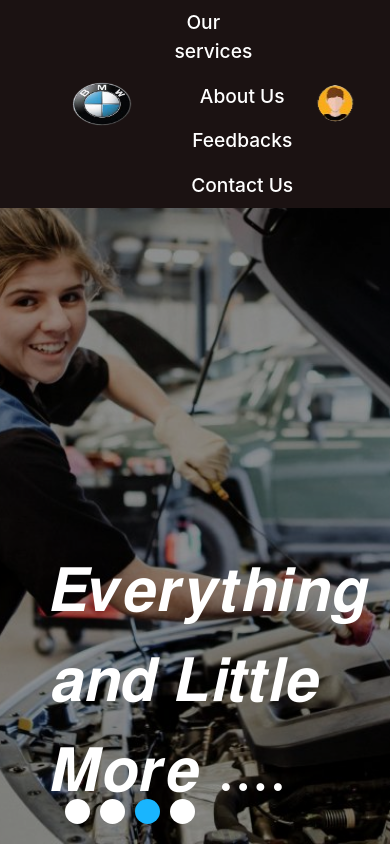
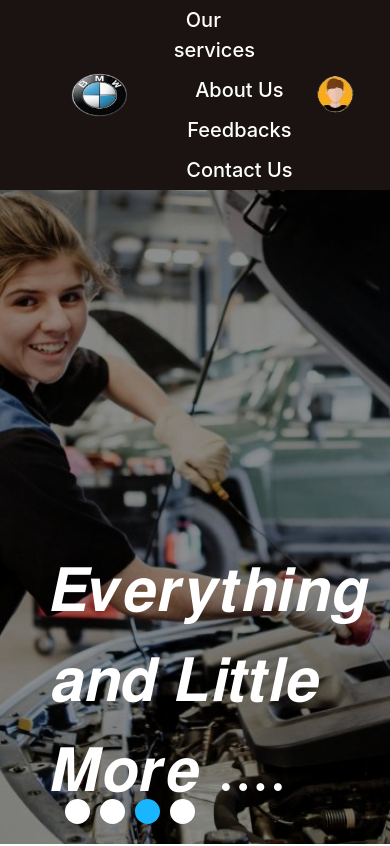
Before and after one commit to YaseeRathnayaka/De-Manager, a React (Vite) app in the folder client/: page / in a window 390 px wide. Shown: the top 846 px of the page. Built offline with nearby package versions, Linux system fonts and the light colour scheme; grey boxes are pictures that could not be loaded.

Commit message:
style changes

```diff
--- a/client/src/Componets/Header.css
+++ b/client/src/Componets/Header.css
@@ -34,13 +34,13 @@
   }
 
   .navItem {
-    margin-right: 20px;
+    margin-right: 50px; /* Default margin */
   }
 
   .navLink {
     text-decoration: none;
     color: white;
-    font-size: 1.2rem;
+    font-size: 20px;
     border: 2px solid transparent;
     padding: 10px;
     border-radius: 1rem;
@@ -64,6 +64,7 @@
     border-radius: 50px;
   }
 
+  /* Media query for smaller screens */
   @media (max-width: 780px) {
     .navList {
       flex-direction: column;
@@ -71,7 +72,7 @@
     }
 
     .navItem {
-      margin: 0.5rem 0;
+      margin: 10px; /* Decreased margin */
     }
 
     .logo {
@@ -83,6 +84,13 @@
     .userIcon {
       height: 40px;
       width: 50px;
-      margin-right:30px;
+      margin-right: 30px;
     }
   }
+
+
+  @media (max-width: 816px) {
+    .navItem {
+      margin: 5px;
+    }
+  }
```
